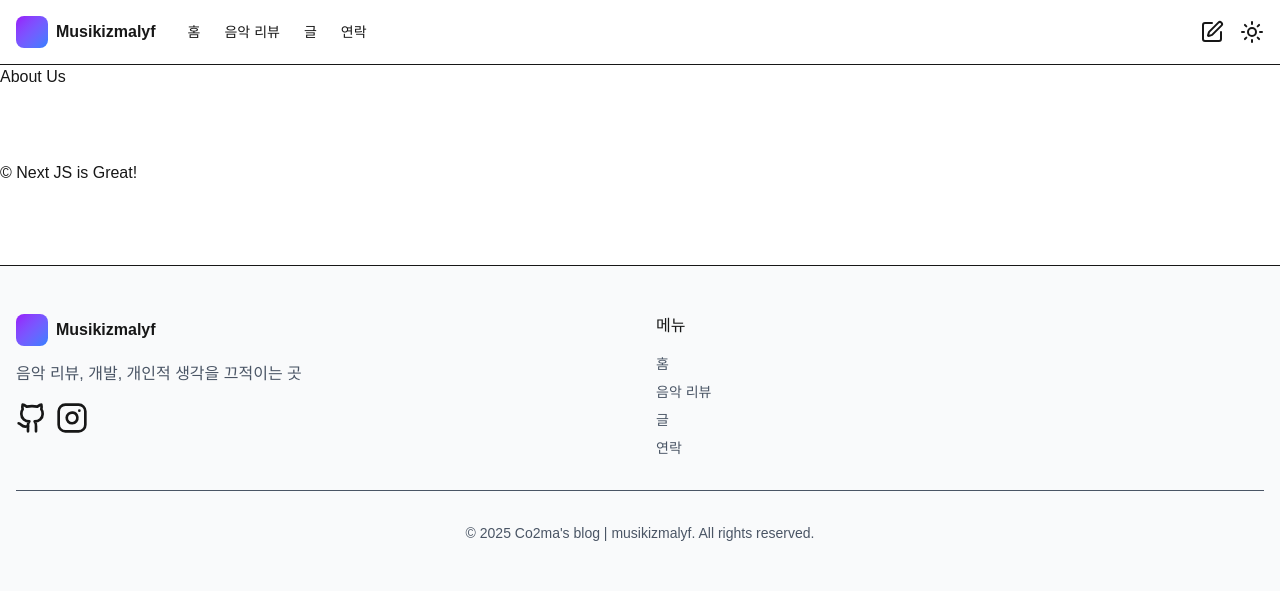
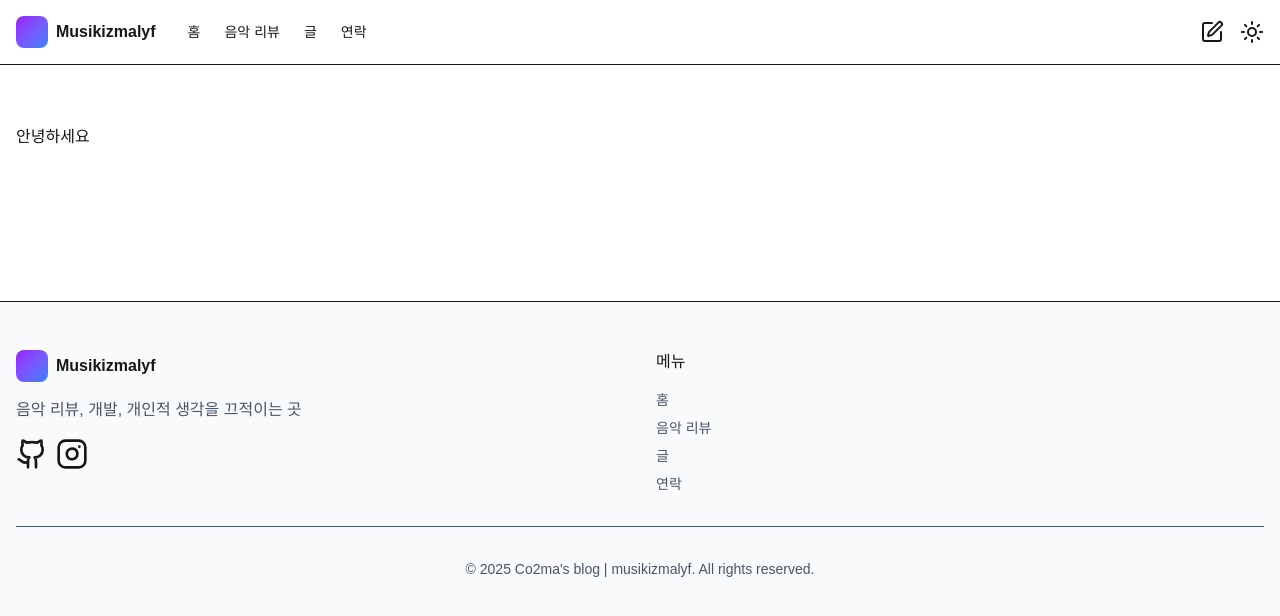
Before and after one commit to co2ma/blog_proj, a Next.js app in the folder frontend/blog/: page /about-me in a window 1280 px wide. Shown: the top 616 px of the page. Built offline with nearby package versions, Linux system fonts and the light colour scheme.

Commit message:
fix: 페이지 설정 변경 및 자잘한 수정

```diff
--- a/frontend/blog/app/(home)/page.tsx
+++ b/frontend/blog/app/(home)/page.tsx
@@ -1,11 +1,9 @@
 /* eslint-disable @next/next/no-img-element */
 
 "use client";
-import type { Metadata } from "next";
+
 import React, { useEffect, useState } from "react";
 import axios from "axios";
-import Image from "next/image";
-import Link from "next/link";
 import Songs from "@/components/ui/songs";
 
 interface Song {
--- a/frontend/blog/app/about-me/layout.tsx
+++ b/frontend/blog/app/about-me/layout.tsx
@@ -6,7 +6,7 @@ export default function Layout({
     return (
         <div>
             {children}
-            &copy; Next JS is Great!
+            {/* &copy; Next JS is Great! */}
         </div>
     );
 }
--- a/frontend/blog/app/about-me/page.tsx
+++ b/frontend/blog/app/about-me/page.tsx
@@ -6,8 +6,8 @@ export const metadata: Metadata = {
 
 export default function AboutUs() {
     return (
-        <div>
-            <h1 className="w-24 h-24">About Us</h1>
+        <div className="container mx-auto m-4 mt-15 px-4">
+            <h1 className="w-24 h-24">안녕하세요</h1>
         </div>
     );
 }
--- a/frontend/blog/app/not-found.tsx
+++ b/frontend/blog/app/not-found.tsx
@@ -5,5 +5,9 @@ export const metadata: Metadata = {
 };
 
 export default function NotFound() {
-    return <h1>여긴 안돼요</h1>;
+    return (
+        <div className="container mx-auto m-4 mt-15 px-4">
+            <h1>올바르지 않은 페이지 입니다.</h1>
+        </div>
+    );
 }
--- a/frontend/blog/components/footer.tsx
+++ b/frontend/blog/components/footer.tsx
@@ -45,7 +45,7 @@ export default function Footer() {
                             </li>
                             <li>
                                 <Link
-                                    href="/"
+                                    href="/reviews"
                                     className="hover:text-purple-600 transition-colors"
                                 >
                                     음악 리뷰
@@ -53,7 +53,7 @@ export default function Footer() {
                             </li>
                             <li>
                                 <Link
-                                    href="/"
+                                    href="/posts"
                                     className="hover:text-purple-600 transition-colors"
                                 >
                                     글
--- a/frontend/blog/components/header.tsx
+++ b/frontend/blog/components/header.tsx
@@ -29,7 +29,7 @@ export default function Header() {
                             음악 리뷰
                         </Link>
                         <Link
-                            href="/"
+                            href="/posts"
                             className="text-sm hover:text-purple-600 transition-colors"
                         >
                             글
--- a/frontend/blog/components/ui/songs.tsx
+++ b/frontend/blog/components/ui/songs.tsx
@@ -1,5 +1,6 @@
+/* eslint-disable @next/next/no-img-element */
+
 import Link from "next/link";
-import React, { useEffect, useState } from "react";
 
 interface Song {
     id: number;
@@ -8,7 +9,7 @@ interface Song {
     category: "review" | "notice" | string;
     createDate: string;
     updateDate: string;
-    image: string | null;
+    image: string;
 }
 
 export default function Songs({ reviews }: { reviews: Array<Song> }) {
```
